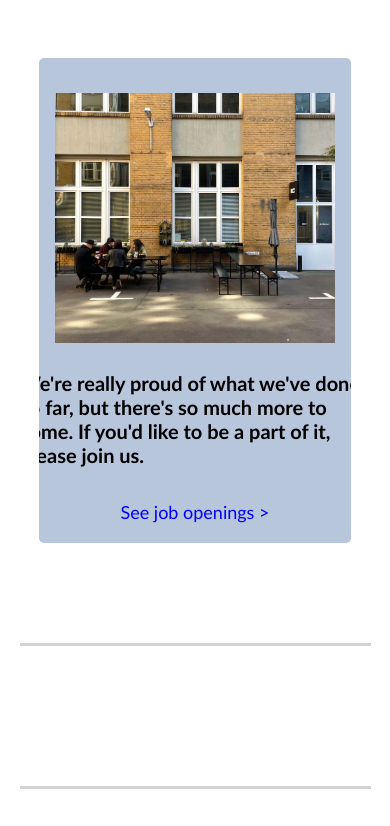
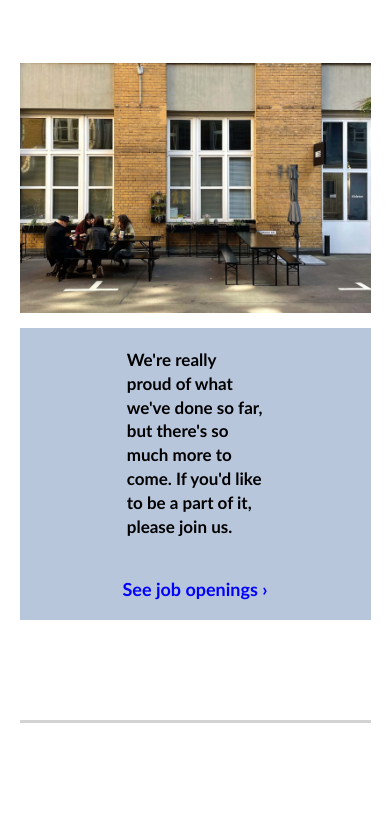
Before and after one commit to mukhulishviliotari-ops/ableton, a plain HTML site: page index.html in a window 390 px wide. Shown: the part 4614-5440 px from the top of the page. Drawn offline with Linux system fonts and the light colour scheme.

Commit message:
modified:   index.html modified:   style.css

```diff
--- a/index.html
+++ b/index.html
@@ -10,26 +10,26 @@
 
   <nav id="navbar">
     <div id="left_side_of_the_navbar">
-      <a href="#">Live</a>
-      <a href="#">Push</a>
-      <a href="#">Link</a>
-      <a href="#">Shop</a>
-      <a href="#">Packs</a>
-      <a href="#">Help</a>
+      <a href="https://www.ableton.com/en/live/">Live</a>
+      <a href="https://www.ableton.com/en/push/">Push</a>
+      <a href="https://www.ableton.com/en/link/">Link</a>
+      <a href="https://www.ableton.com/en/shop/">Shop</a>
+      <a href="https://www.ableton.com/en/packs/">Packs</a>
+      <a href="https://www.ableton.com/en/help/">Help</a>
       <a href="#">More +</a>
     </div>
     <div id="right_side_of_the_navbar">
-      <a href="#" id="try-live-for-free">Try Live for free</a>
-      <a href="#">Account</a>
+      <a href="https://www.ableton.com/en/trial/" id="try-live-for-free">Try Live for free</a>
+      <a href="https://www.ableton.com/en/login/?next=/en/trial/">Account</a>
     </div>
   </nav>
 
 
   <nav id="navbar_2">
     <div id="left_side_of_the_navbar_2">
-      <a href="#">About</a>
-      <a href="#">Jobs</a>
-      <a href="#">Apprenticeships</a>
+      <a href="https://ableton46.netlify.app/">About</a>
+      <a href="https://www.ableton.com/en/jobs/">Jobs</a>
+      <a href="https://www.ableton.com/en/ausbildung/">Apprenticeships</a>
     </div>
   </nav>
 
@@ -87,12 +87,13 @@
 
 
 
+<div class="purple-04-wrapper scroll-fade">
+  <img src="img_7637.jpg" id="ableton_live_image_08" alt="Feature Image">
 
-<div id="purple_04" class="scroll-fade">
-  <img src="img_7637.jpg" id="ableton_live_image_08" alt="Feature Image">
-  <h1 id="text_13" class="scroll-fade">We're really proud of what we've done so far, but there's so much more to come. If you'd like to be a part of it, please join us. </h1>
-  <a id="link_at_the_end" href="https://www.ableton.com/en/jobs/">See job openings  > </a>
-
+  <div id="purple_04">
+    <h1 id="text_13">We're really proud of what we've done so far, but there's so much more to come. If you'd like to be a part of it, please join us.</h1>
+    <a id="link_at_the_end" href="https://www.ableton.com/en/jobs/">See job openings &rsaquo;</a>
+  </div>
 </div>
 
 <div id="purple_05" class="scroll-fade">
--- a/style.css
+++ b/style.css
@@ -219,14 +219,13 @@ body::-webkit-scrollbar {
     color: rgb(0, 0, 0);
 }
 #text_13 {
-    margin-left:900px;
-
-    width: 400px;
-    max-width: 90vw;
+    margin: 0 0 30px 0;
+    width: 100%;
     font-size: 28px;
+    line-height: 1.4;
     font-family: 'Gill Sans', 'Gill Sans MT', Calibri, 'Trebuchet MS', sans-serif;
     font-weight: 600;
-    color: rgb(0, 0, 0);
+    color: #000;
 }
 
 
@@ -333,36 +332,50 @@ body::-webkit-scrollbar {
 
 
 #purple_04 {
-    display:flex;
+    display: flex;
+    flex-direction: column;
+    justify-content: center;
+    align-items: flex-start;
+    width: 35vw;
+    max-width: 500px;
+    height: 60vh;
+    min-height: 400px;
+    padding: 60px;
+    background-color: #b8c6dc;
+    box-sizing: border-box;
+}
+
+.purple-04-wrapper {
+    display: flex;
+    justify-content: center;
     align-items: center;
-    margin-top: 50px;
-    width: 80vw;
+    width: 100vw;
     max-width: 100%;
-    min-height: 60vh;
-    background-color:#b8c6dc;
-    position: relative;
-    overflow: hidden;
+    margin-top: 80px;
     box-sizing: border-box;
-    border-radius:5px;
 }
 
 #ableton_live_image_08 {
-    position: absolute;
-
-     width: 50%;
-    height: 100%;
+    position: static;
+    width: 35vw;
+    max-width: 500px;
+    height: 60vh;
+    min-height: 400px;
     object-fit: cover;
 }
 
-#link_at_the_end{
-    margin-top:350px;
-    margin-left:-380px;
-    color:blue;
+#link_at_the_end {
+    margin: 0;
+    font-size: 24px;
+    font-family: 'Gill Sans', 'Gill Sans MT', Calibri, 'Trebuchet MS', sans-serif;
+    font-weight: 600;
+    color: blue;
     text-decoration: none;
-    max-width: 120vw;
-    font-size: 28px;
-    font-family: 'Gill Sans', 'Gill Sans MT', Calibri, 'Trebuchet MS', sans-serif;
-    font-weight: 400;
+    transition: color 0.2s ease;
+}
+
+#link_at_the_end:hover {
+    color: #0000b3;
 }
 
 
@@ -576,6 +589,36 @@ body::-webkit-scrollbar {
     .legal-links {
         gap: 12px 18px;
     }
+    .purple-04-wrapper {
+        flex-direction: column;
+        width: 100%;
+        margin-top: 40px;
+    }
+
+    #ableton_live_image_08,
+    #purple_04 {
+        width: 90vw;
+        max-width: 90vw;
+        height: auto;
+        min-height: auto;
+    }
+
+    #ableton_live_image_08 {
+        height: 250px;
+    }
+
+    #purple_04 {
+        padding: 30px 20px;
+    }
+
+    #text_13 {
+        font-size: 20px;
+        margin-bottom: 20px;
+    }
+
+    #link_at_the_end {
+        font-size: 18px;
+    }
 }
 
 /*!//////////////////////////////////*/
@@ -655,9 +698,9 @@ body::-webkit-scrollbar {
     }
 
     #text_13 {
-        margin-left: 0;
-        width: 90vw;
-        font-size: 20px;
+
+        width: 35vw;
+        font-size: 17px;
     }
 
 
```
